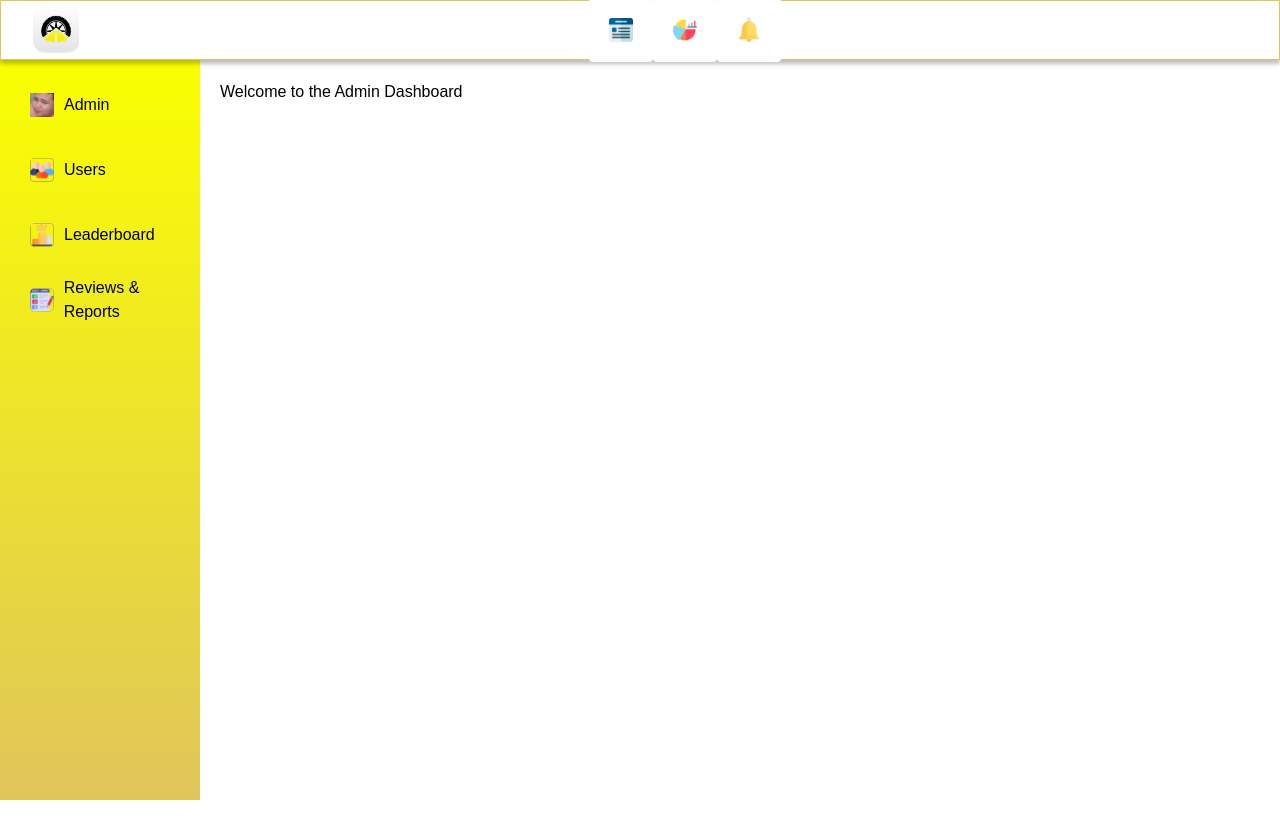
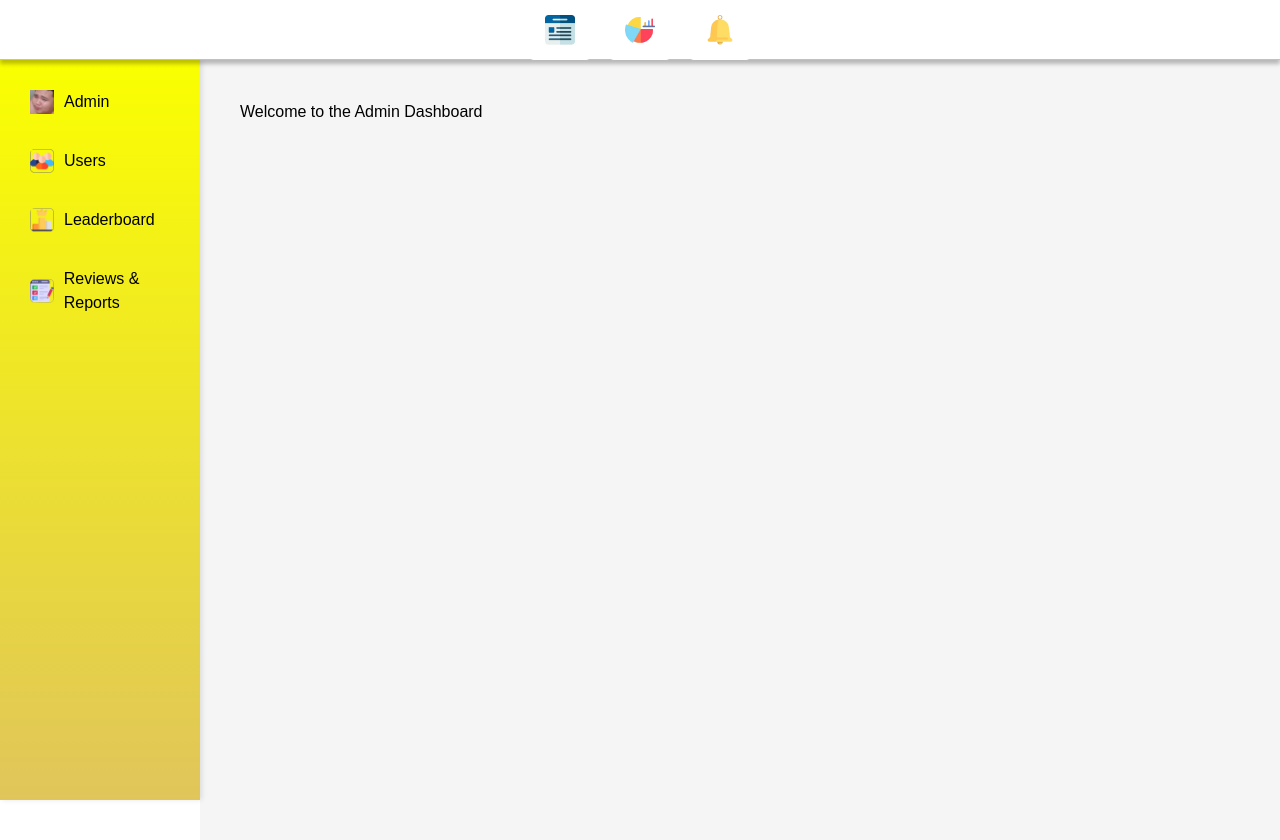
Before and after one commit to dereckabella/roadguard_admin, a React (Create React App) app: page /admin-home in a window 1280 px wide. Shown: the top 840 px of the page. Before the commit the page ends 800 px from the top, so only its background shows below. Built offline with nearby package versions, Linux system fonts and the light colour scheme.

Commit message:
Design rani gaw

```diff
--- a/package.json
+++ b/package.json
@@ -19,6 +19,7 @@
     "react": "^18.3.1",
     "react-chartjs-2": "^5.2.0",
     "react-dom": "^18.3.1",
+    "react-icons": "^5.3.0",
     "react-leaflet": "^4.2.1",
     "react-map-gl": "^7.1.7",
     "react-router-dom": "^6.26.1",
--- a/src/AdminHomePage.js
+++ b/src/AdminHomePage.js
@@ -1,5 +1,5 @@
 import React, { useState } from 'react';
-import logo from './images/logo.png'; // Update with the correct path
+import logo from './images/logo.png'; // Logo path
 import documentIcon from './images/document-icon.png'; // Update with the correct path
 import pieIcon from './images/pie.png'; // Update with the correct path
 import bellIcon from './images/bell.png'; // Update with the correct path
@@ -22,21 +22,105 @@ const AdminHomePage = () => {
         return <GameLeaderboard />;
       case 'reports':
         return <Posts />;
-      // Add more cases for other components if needed
+      case 'admin':
+        return (
+          <div style={styles.centeredLogoContainer}>
+            <img src={logo} alt="Admin Dashboard Logo" style={styles.centeredLogo} />
+            <h2 style={styles.dashboardText}>Welcome to the Admin Dashboard</h2>
+          </div>
+        );
       default:
         return <div>Welcome to the Admin Dashboard</div>;
     }
   };
 
   return (
-    <div style={{ display: 'flex', flexDirection: 'column', height: '100vh', fontFamily: 'Arial, sans-serif' }}>
+    <div style={styles.container}>
       {/* Top Navbar */}
-      <div style={{
+      <div style={styles.navbar}>
+        <div style={styles.navIcons}>
+          <NavbarIcon icon={documentIcon} />
+          <NavbarIcon icon={pieIcon} />
+          <NavbarIcon icon={bellIcon} />
+        </div>
+      </div>
+
+      {/* Content Wrapper */}
+      <div style={styles.contentWrapper}>
+        {/* Sidebar */}
+        <div style={styles.sidebar}>
+          <SidebarItem
+            icon={adminIcon}
+            label="Admin"
+            active={activeComponent === 'admin'}
+            onClick={() => setActiveComponent('admin')}
+          />
+          <SidebarItem
+            icon={usersIcon}
+            label="Users"
+            active={activeComponent === 'users'}
+            onClick={() => setActiveComponent('users')}
+          />
+          <SidebarItem
+            icon={leaderboardIcon}
+            label="Leaderboard"
+            active={activeComponent === 'leaderboard'}
+            onClick={() => setActiveComponent('leaderboard')}
+          />
+          <SidebarItem
+            icon={reportsIcon}
+            label="Reviews & Reports"
+            active={activeComponent === 'reports'}
+            onClick={() => setActiveComponent('reports')}
+          />
+        </div>
+
+        {/* Main Content */}
+        <div style={styles.mainContent}>
+          {renderContent()}
+        </div>
+      </div>
+    </div>
+  );
+};
+
+// Sidebar Item Component
+const SidebarItem = ({ icon, label, active, onClick }) => (
+  <div
+    onClick={onClick}
+    style={{
+      ...styles.sidebarItem,
+      backgroundColor: active ? '#FFD700' : 'transparent',
+    }}
+    onMouseEnter={(e) => (e.currentTarget.style.backgroundColor = '#E0C55B')}
+    onMouseLeave={(e) => (e.currentTarget.style.backgroundColor = active ? '#FFD700' : 'transparent')}
+  >
+    <img src={icon} alt={`${label} icon`} style={styles.sidebarIcon} />
+    <span style={styles.sidebarLabel}>{label}</span>
+  </div>
+);
+
+// Navbar Icon Component
+const NavbarIcon = ({ icon }) => (
+  <button style={styles.navIconButton}>
+    <img src={icon} alt="Navbar Icon" style={styles.navIcon} />
+  </button>
+);
+
+// Styles
+const styles = {
+  container: {
+    display: 'flex',
+    flexDirection: 'column',
+    height: '100vh',
+    fontFamily: 'Arial, sans-serif',
+  },
+  navbar: {
     display: 'flex',
     alignItems: 'center',
     backgroundColor: '#ffffff',
-        border: '1px solid #E0C55B',
-        padding: '10px',
+    borderBottom: '1px solid #E0C55B',
+    padding: '10px 20px',
     boxShadow: '0px 4px 4px rgba(0, 0, 0, 0.25)',
     height: '60px',
     position: 'fixed',
@@ -44,56 +128,30 @@ const AdminHomePage = () => {
     left: '0',
     right: '0',
     zIndex: '1000',
-      }}>
-        <img src={logo} alt="Logo" style={{ width: '50px', height: '50px', margin: '0 20px' }} />
-        <div style={{
+  },
+  navIcons: {
     display: 'flex',
     justifyContent: 'center',
     flexGrow: 1,
-        }}>
-          <button style={{
+  },
+  navIconButton: {
     backgroundColor: '#ffffff',
     border: 'none',
     cursor: 'pointer',
-            padding: '20px',
+    padding: '15px',
+    margin: '0 10px',
     transition: 'background-color 0.3s',
-          }}
-            onMouseEnter={(e) => e.currentTarget.style.backgroundColor = '#D9D9D9'}
-            onMouseLeave={(e) => e.currentTarget.style.backgroundColor = '#ffffff'}
-          >
-            <img src={documentIcon} alt="Document icon" style={{ width: '24px', height: '24px' }} />
-          </button>
-          <button style={{
-            backgroundColor: '#ffffff',
-            border: 'none',
-            cursor: 'pointer',
-            padding: '20px',
-            transition: 'background-color 0.3s',
-          }}
-            onMouseEnter={(e) => e.currentTarget.style.backgroundColor = '#D9D9D9'}
-            onMouseLeave={(e) => e.currentTarget.style.backgroundColor = '#ffffff'}
-          >
-            <img src={pieIcon} alt="Pie icon" style={{ width: '24px', height: '24px' }} />
-          </button>
-          <button style={{
-            backgroundColor: '#ffffff',
-            border: 'none',
-            cursor: 'pointer',
-            padding: '20px',
-            transition: 'background-color 0.3s',
-          }}
-            onMouseEnter={(e) => e.currentTarget.style.backgroundColor = '#D9D9D9'}
-            onMouseLeave={(e) => e.currentTarget.style.backgroundColor = '#ffffff'}
-          >
-            <img src={bellIcon} alt="Bell icon" style={{ width: '24px', height: '24px' }} />
-          </button>
-        </div>
-      </div>
-
-      {/* Content Wrapper */}
-      <div style={{ display: 'flex', flexGrow: 1, marginTop: '60px' }}>
-        {/* Sidebar */}
-        <div style={{
+  },
+  navIcon: {
+    width: '30px',
+    height: '30px',
+  },
+  contentWrapper: {
+    display: 'flex',
+    flexGrow: 1,
+    marginTop: '60px',
+  },
+  sidebar: {
     width: '200px',
     background: 'linear-gradient(180deg, #FAFF00 0%, #E0C55B 100%)',
     padding: '20px',
@@ -101,96 +159,50 @@ const AdminHomePage = () => {
     top: '60px',
     bottom: '0',
     overflowY: 'auto',
-        }}>
-          <div style={{ display: 'flex', alignItems: 'center', marginBottom: '15px', borderRadius: '5px', overflow: 'hidden' }}>
-            <a href="#" style={{
+    boxShadow: '2px 0 5px rgba(0,0,0,0.1)',
+  },
+  sidebarItem: {
     display: 'flex',
     alignItems: 'center',
-              textDecoration: 'none',
+    padding: '10px',
+    marginBottom: '15px',
+    borderRadius: '5px',
+    transition: 'background-color 0.3s',
+    cursor: 'pointer',
+  },
+  sidebarIcon: {
+    width: '24px',
+    height: '24px',
+    marginRight: '10px',
+  },
+  sidebarLabel: {
+    fontSize: '16px',
     color: '#000',
-              padding: '10px',
-              width: '100%',
-              height: '50px',
-              border: 'none',
-              transition: 'background-color 0.3s, color 0.3s',
-            }}
-              onMouseEnter={(e) => e.currentTarget.style.backgroundColor = '#E0C55B'}
-              onMouseLeave={(e) => e.currentTarget.style.backgroundColor = 'transparent'}
-              onClick={() => setActiveComponent('admin')}
-            >
-              <img src={adminIcon} alt="Admin icon" style={{ width: '24px', height: '24px', marginRight: '10px' }} />
-              <span style={{ fontSize: '16px' }}>Admin</span>
-            </a>
-          </div>
-          <div style={{ display: 'flex', alignItems: 'center', marginBottom: '15px', borderRadius: '5px', overflow: 'hidden' }}>
-            <a href="#" style={{
+  },
+  mainContent: {
+    flexGrow: 1,
+    padding: '40px',
+    marginLeft: '200px',
+    backgroundColor: '#F5F5F5',
+    minHeight: '100vh',
+  },
+  centeredLogoContainer: {
     display: 'flex',
+    flexDirection: 'column',
     alignItems: 'center',
-              textDecoration: 'none',
-              color: '#000',
-              padding: '10px',
-              width: '100%',
-              height: '50px',
-              border: 'none',
-              transition: 'background-color 0.3s, color 0.3s',
-            }}
-              onMouseEnter={(e) => e.currentTarget.style.backgroundColor = '#E0C55B'}
-              onMouseLeave={(e) => e.currentTarget.style.backgroundColor = 'transparent'}
-              onClick={() => setActiveComponent('users')}
-            >
-              <img src={usersIcon} alt="Users icon" style={{ width: '24px', height: '24px', marginRight: '10px' }} />
-              <span style={{ fontSize: '16px' }}>Users</span>
-            </a>
-          </div>
-          <div style={{ display: 'flex', alignItems: 'center', marginBottom: '15px', borderRadius: '5px', overflow: 'hidden' }}>
-            <a href="#" style={{
-              display: 'flex',
-              alignItems: 'center',
-              textDecoration: 'none',
-              color: '#000',
-              padding: '10px',
-              width: '100%',
-              height: '50px',
-              border: 'none',
-              transition: 'background-color 0.3s, color 0.3s',
-            }}
-              onMouseEnter={(e) => e.currentTarget.style.backgroundColor = '#E0C55B'}
-              onMouseLeave={(e) => e.currentTarget.style.backgroundColor = 'transparent'}
-              onClick={() => setActiveComponent('leaderboard')}
-            >
-              <img src={leaderboardIcon} alt="Leaderboard icon" style={{ width: '24px', height: '24px', marginRight: '10px' }} />
-              <span style={{ fontSize: '16px' }}>Leaderboard</span>
-            </a>
-          </div>
-          <div style={{ display: 'flex', alignItems: 'center', marginBottom: '15px', borderRadius: '5px', overflow: 'hidden' }}>
-            <a href="#" style={{
-              display: 'flex',
-              alignItems: 'center',
-              textDecoration: 'none',
-              color: '#000',
-              padding: '10px',
-              width: '100%',
-              height: '50px',
-              border: 'none',
-              transition: 'background-color 0.3s, color 0.3s',
-            }}
-              onMouseEnter={(e) => e.currentTarget.style.backgroundColor = '#E0C55B'}
-              onMouseLeave={(e) => e.currentTarget.style.backgroundColor = 'transparent'}
-              onClick={() => setActiveComponent('reports')}
-            >
-              <img src={reportsIcon} alt="Reports icon" style={{ width: '24px', height: '24px', marginRight: '10px' }} />
-              <span style={{ fontSize: '16px' }}>Reviews & Reports</span>
-            </a>
-          </div>
-        </div>
-
-        {/* Main Content */}
-        <div style={{ flexGrow: 1, padding: '20px', marginLeft: '200px' }}>
-          {renderContent()}
-        </div>
-      </div>
-    </div>
-  );
+    justifyContent: 'center',
+    height: '100%',
+  },
+  centeredLogo: {
+    width: '150px',
+    height: '150px',
+    marginBottom: '20px',
+  },
+  dashboardText: {
+    fontSize: '24px',
+    fontWeight: 'bold',
+    color: '#2C3E50',
+  },
 };
 
 export default AdminHomePage;
```
Also changed, not shown: 1 other file (tests, documents, lock files or other folders). Lines whose indentation alone changed are shown as unchanged.
